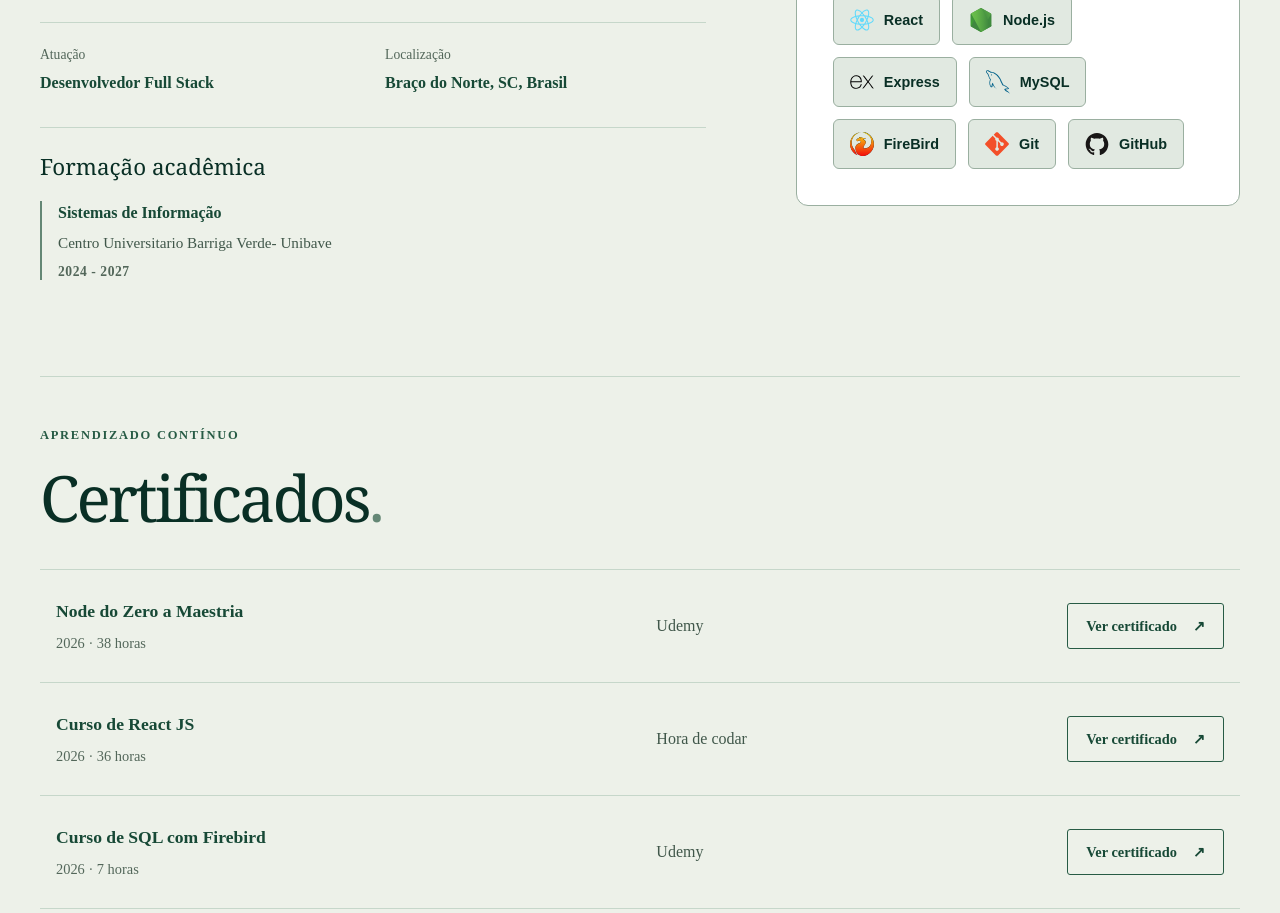
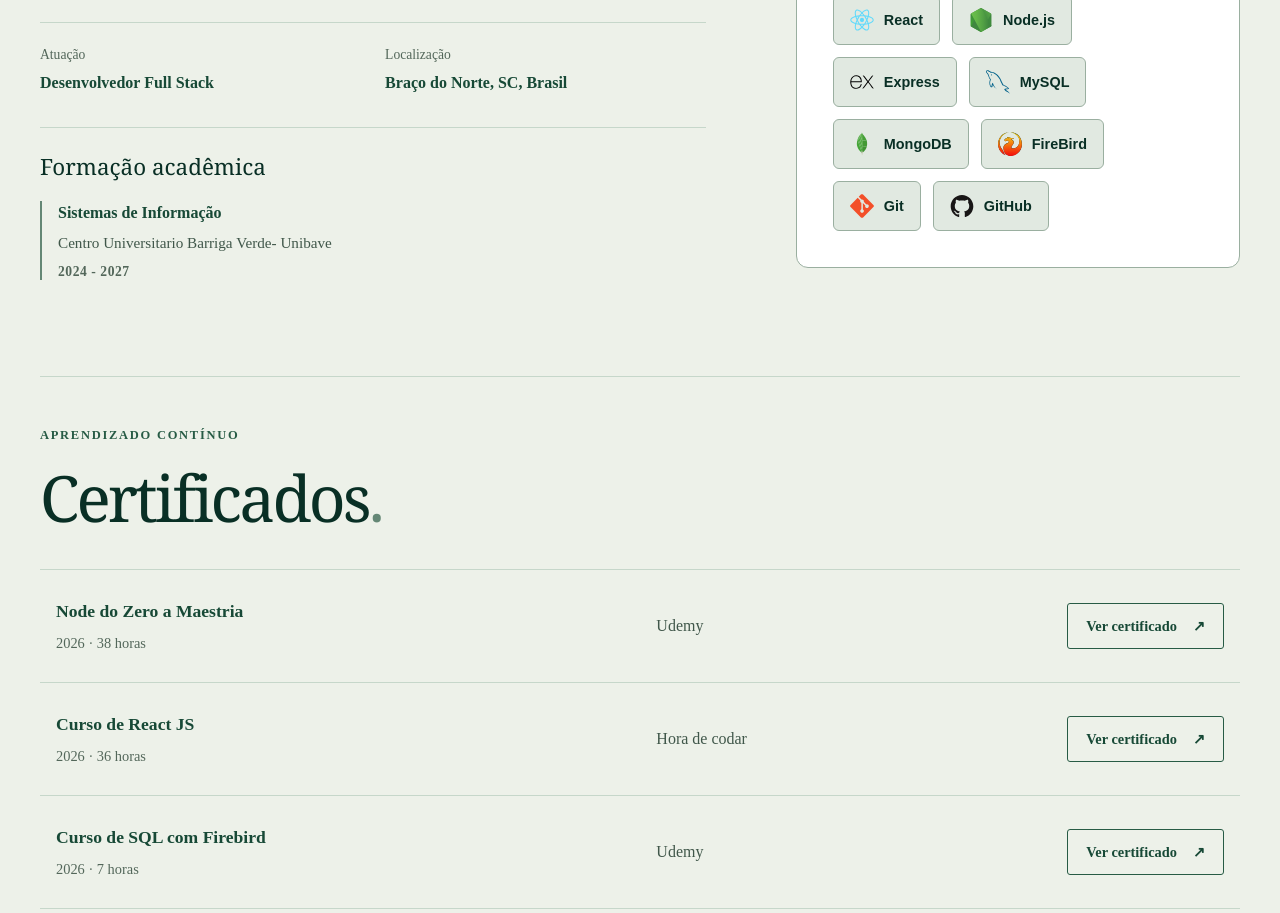
Before and after one commit to Caua-Ricken/Portfolio-Dev, a React (Vite) app in the folder Portfolio-Dev/: page / in a window 1280 px wide. Shown: the part 1160-2073 px from the top of the page. Built offline with nearby package versions, Linux system fonts and the light colour scheme.

Commit message:
Adicionado skils de banco de dados mongo db

```diff
--- a/Portfolio-Dev/src/data/dados.ts
+++ b/Portfolio-Dev/src/data/dados.ts
@@ -10,6 +10,7 @@ import reactIcon from '../assets/icons/react.svg'
 import nodejsIcon from '../assets/icons/nodejs.svg'
 import expressIcon from '../assets/icons/express.svg'
 import mysqlIcon from '../assets/icons/mysql.svg'
+import mongodbIcon from '../assets/icons/mongodb.svg'
 import firebirdIcon from '../assets/icons/firebird.svg'
 import gitIcon from '../assets/icons/git.svg'
 import githubIcon from '../assets/icons/github.svg'
@@ -110,6 +111,7 @@ export const portfolioData: PortfolioData = {
     { name: 'Node.js', icon: nodejsIcon },
     { name: 'Express', icon: expressIcon },
     { name: 'MySQL', icon: mysqlIcon },
+    { name: 'MongoDB', icon: mongodbIcon },
     { name: 'FireBird', icon: firebirdIcon },
     { name: 'Git', icon: gitIcon },
     { name: 'GitHub', icon: githubIcon },
```
Also changed, not shown: Portfolio-Dev/src/assets/icons/mongodb.svg (added).
